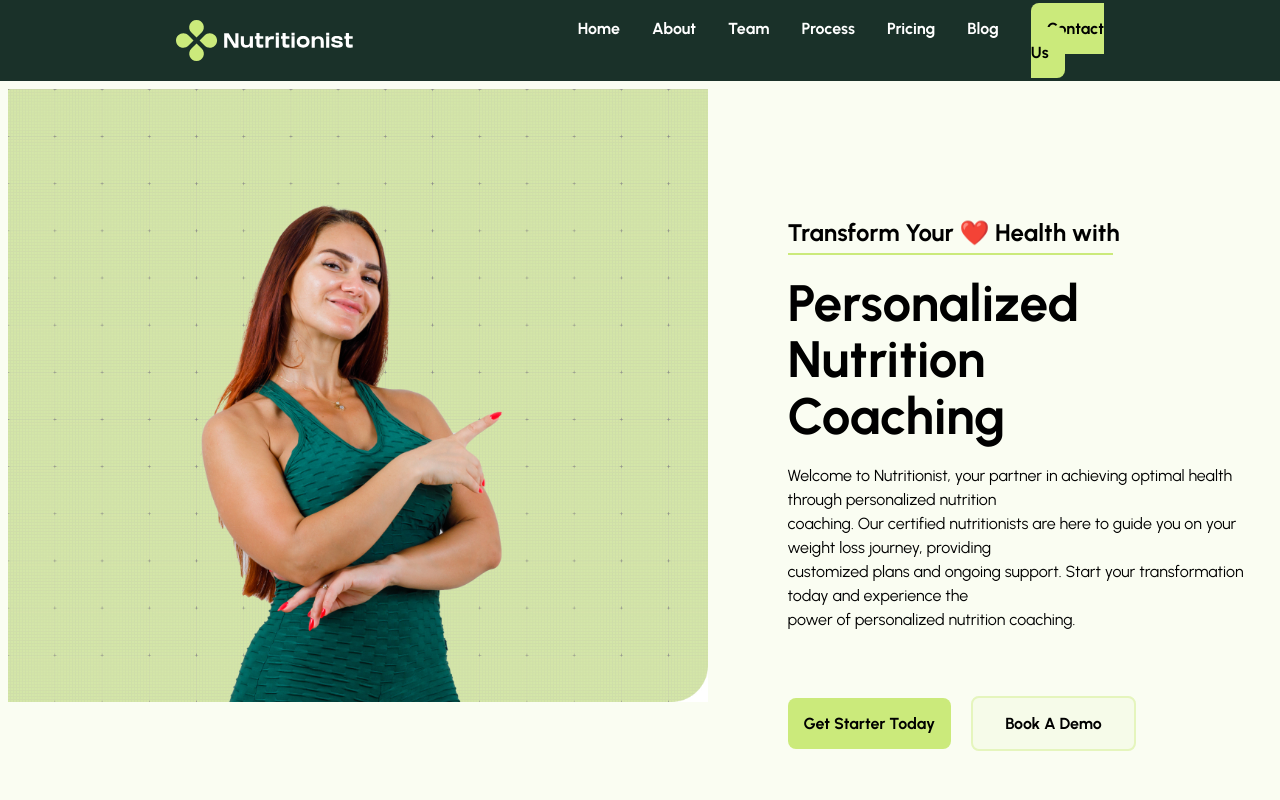
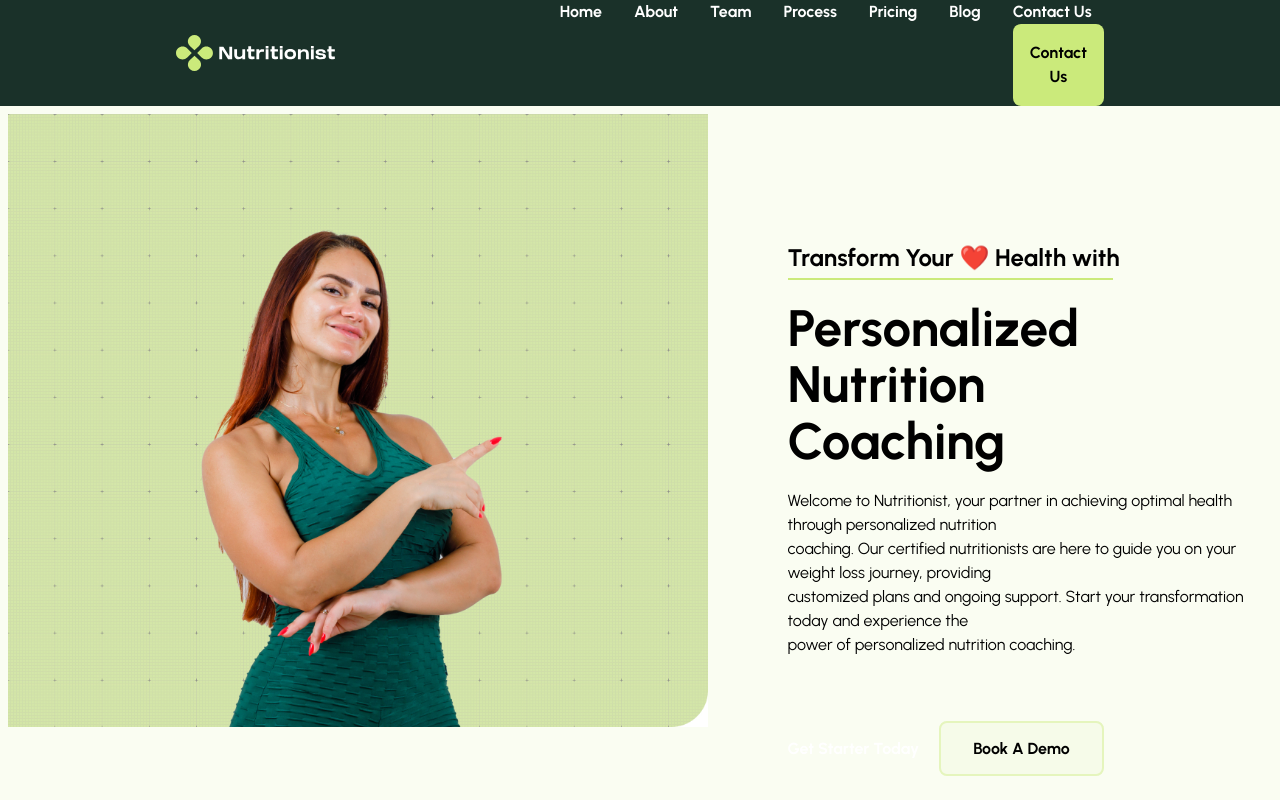
Before and after one commit to SolaKabuta/nutritionist, a React (Vite) app: page / in a window 1280 px wide. Shown: the top 800 px of the page. Built offline with nearby package versions, Linux system fonts and the light colour scheme.

Commit message:
feat: reusable button added

```diff
--- a/package.json
+++ b/package.json
@@ -10,8 +10,11 @@
     "preview": "vite preview"
   },
   "dependencies": {
+    "class-variance-authority": "^0.7.0",
+    "clsx": "^2.1.0",
     "react": "^18.2.0",
-    "react-dom": "^18.2.0"
+    "react-dom": "^18.2.0",
+    "tailwind-merge": "^2.2.2"
   },
   "devDependencies": {
     "@types/react": "^18.2.66",
--- a/src/components/UI/Buttons/Button.tsx
+++ b/src/components/UI/Buttons/Button.tsx
@@ -1,15 +1,9 @@
+import {ButtonHTMLAttributes, ReactNode} from "react";
 
-import (cva) from 'class-variance-authority'
+interface ButtonProps extends  ButtonHTMLAttributes<HTMLButtonElement>{
+    children: ReactNode;
+}
 
-
-const Button = () => {
-    return (
-        <>
-            <div>
-
-            </div>
-        </>
-    );
-};
-
-export default Button;
+export default function Button ({children, ...props}): ButtonProps {
+    return <button {...props} className={'bg-lime-green text-black p-4 rounded-lg font-bold hover:bg-dark-green hover:border-lime-green'}>{children}</button>
+}
--- a/src/components/UI/Navbar/Navbar.css
+++ b/src/components/UI/Navbar/Navbar.css
@@ -9,7 +9,3 @@ nav {
 ul {
     @apply bg-dark-green flex justify-end gap-8 p-5 font-bold
 }
-
-.nav-btn {
-    @apply bg-lime-green text-black p-4 rounded-lg font-bold hover:bg-dark-green hover:border-lime-green
-}
--- a/src/components/UI/Navbar/Navbar.tsx
+++ b/src/components/UI/Navbar/Navbar.tsx
@@ -1,6 +1,6 @@
 import './Navbar.css'
 import logo from '../../../assets/logo/Logo.svg'
-
+import Button from "../Buttons/Button.tsx";
 
 
 const Navbar = () => {
@@ -50,9 +50,10 @@ const Navbar = () => {
                         </li>
                         {/*BTN CONTACT*/}
                         <li>
-                            <a onClick={handleClick} className={'nav-btn'}
+                            <a onClick={handleClick}
                                href="#Contact">Contact Us
                             </a>
+                            <Button onClick={handleClick}>Contact Us</Button>
                         </li>
                     </ul>
                 </nav>
```
Also changed, not shown: src/components/UI/FeaturesCard/FeatureCard.css (added), src/components/UI/FeaturesCard/FeaturesCard.tsx (added), 1 other file (tests, documents, lock files or other folders).
